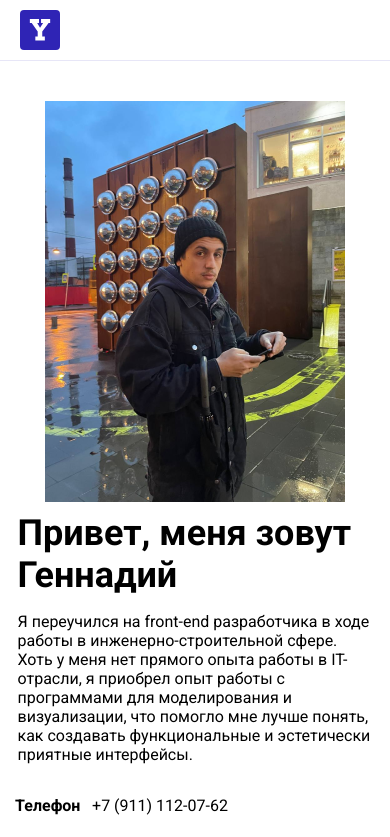
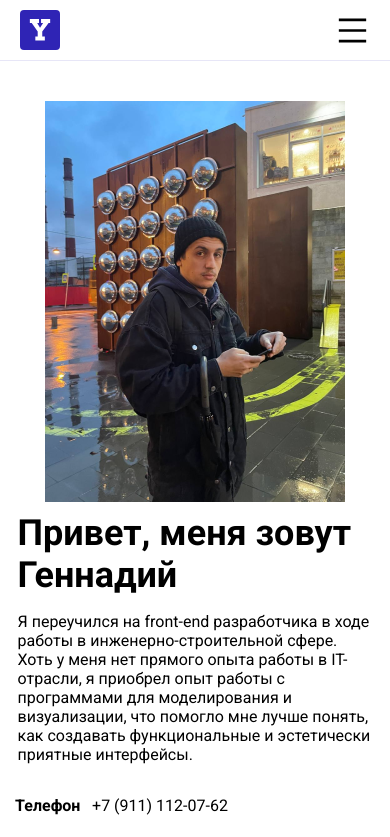
Before and after one commit to GenYans/CV, a React (Create React App) app: page / in a window 390 px wide. Shown: the top 837 px of the page. Built offline with nearby package versions, Linux system fonts and the light colour scheme.

Commit message:
Step 16.15.12.2023

```diff
--- a/package.json
+++ b/package.json
@@ -14,6 +14,7 @@
     "react": "^18.2.0",
     "react-dom": "^18.2.0",
     "react-i18next": "^13.3.1",
+    "react-icons": "^4.12.0",
     "react-router-dom": "^6.14.1",
     "react-scripts": "5.0.1",
     "react-scroll": "^1.8.9",
--- a/src/app/app-header/app-header.js
+++ b/src/app/app-header/app-header.js
@@ -1,12 +1,14 @@
 import '../app-header/app-header.scss';
 
-import React from "react";
+import React, {useState} from "react";
 import { Link, animateScroll as scroll } from "react-scroll";
 import { useTranslation } from 'react-i18next';
+import {AiOutlineMenu, AiOutlineClose} from 'react-icons/ai';
 
 import Logo from '../../resources/icons/logo.svg';
 
     const Navbar = () => {
+        const [nav, setNav] = useState(false);
 
     function scrollToTop () {
         scroll.scrollToTop();
@@ -26,7 +28,7 @@ import Logo from '../../resources/icons/logo.svg';
                                     onClick={scrollToTop}
                                 />
                             <nav className="main-menu">
-                            <ul className="list-inline">
+                            <ul className={nav ? ['list-inline', 'active'].join(' '): ['list-inline']}>
                                 <li className='list-inline-item'>
                                     <Link
                                         activeClass='active'
@@ -95,6 +97,9 @@ import Logo from '../../resources/icons/logo.svg';
                                     </Link>
                                 </li>
                             </ul>
+                            <div onClick={() => setNav(!nav)} className='mobile-btn'>
+                                {nav ? <AiOutlineClose size={35}/> : <AiOutlineMenu size={35}/>}
+                            </div>
                         </nav>
 
                     </div>
--- a/src/app/app-header/app-header.scss
+++ b/src/app/app-header/app-header.scss
@@ -15,6 +15,7 @@
         display: flex;
         flex-direction: row;
         justify-content: space-between;
+        align-items: center;
     }
 }
 .list-inline {
@@ -60,7 +61,16 @@
 .app-burger {
     display: none;
 }
+.mobile-btn {
+    display: none;
+}
 
+@media screen and (max-width: 800px){
+    .mobile-btn {
+        display: block;
+        z-index: 10;
+    }
+}
 
 @media screen and (max-width: 425px){
     .header {
@@ -71,14 +81,36 @@
             justify-content: space-between;
         }
     }
-    .hamburger-react {
+    .list-inline {
         display: flex;
+        margin: 0;
+        padding: 0;
+        position: absolute;
+        flex-direction: column;
+        top: 0;
+        left: -100%;
+        right: 0;
+        bottom: 0;
+        align-items: center;
+        padding-top: 20px;
+        height: 100vh;
+        background-color: #2F24B5;
+        z-index: 10;
+        transition: left 0.5s;
     }
-    .list-inline {
-        display: none;
-        flex-direction: column;
+    .active {
+        left: 0;
+    }
+    .list-inline-item {
+        margin-top: 50px;
     }
     .app-burger {
         display: none;
     }
+    .mobile-btn {
+        display: flex;
+        cursor: pointer;
+        color: black;
+        z-index: 10;
+    }
 }
```
Also changed, not shown: 1 other file (tests, documents, lock files or other folders).
